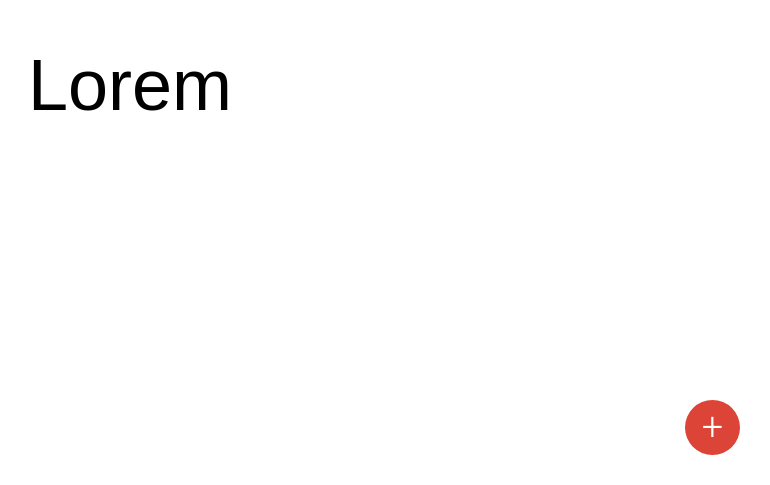
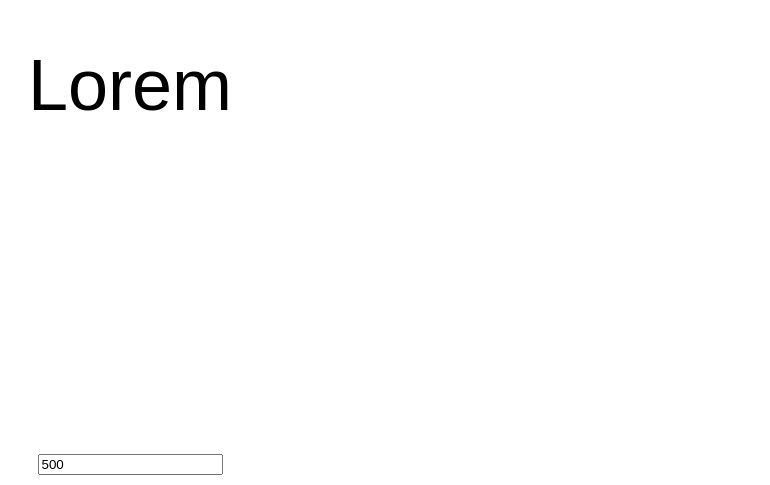
Before and after one commit to muniz95/dynabook, a React (Create React App) app: page / in a window 1280 px wide. Shown: the part 315-800 px from the top of the page, without its empty margins (510-1280 px from the left). Built offline with nearby package versions, Linux system fonts and the light colour scheme.

Commit message:
Added an input for interval in ms between words

```diff
--- a/src/App.tsx
+++ b/src/App.tsx
@@ -3,13 +3,14 @@ import './App.css';
 
 const App = () => {
   const [pageSlip, setPageSlip] = React.useState<number>(500);
+  const [isFooterVisible, setIsFooterVisible] = React.useState<boolean>(true);
   const [text, setText] = React.useState<string[]>([]);
   const [currentWordPosition, setCurrentWordPosition] = React.useState(0);
   const [isReading, setIsReading] = React.useState(false);
-  const [intervalId, setIntervalId] = React.useState<NodeJS.Timeout | null>(null);
+  const currentTimer = React.useRef<NodeJS.Timeout>();
 
   const startReadout = (startPosition: number) => {
-    const thread = setInterval(function () {
+    currentTimer.current = setInterval(function () {
       if (startPosition < text.length - 1) {
         setCurrentWordPosition(state => state + 1);
       } else {
@@ -18,26 +19,23 @@ const App = () => {
       }
       startPosition++;
     }, pageSlip)
-    setIntervalId(thread);
+  }
+
+  const handlePageSlip = ({ target }: React.ChangeEvent<HTMLInputElement>) => {
+    setPageSlip(target.valueAsNumber);
   }
 
   const showText = () => {
-    console.log('iniciando leitura');
-
     setIsReading(true);
     startReadout(0);
   };
 
   const stopText = () => {
-    console.log('leitura pausada');
-
     setIsReading(false);
-    clearInterval(intervalId!)
+    clearInterval(currentTimer.current);
   };
 
   const resumeText = () => {
-    console.log('continuando leitura');
-
     setIsReading(true);
     startReadout(currentWordPosition);
   };
@@ -46,6 +44,9 @@ const App = () => {
     const sampleText = 'Lorem ipsum dolor sit amet, consectetur adipiscing elit.';
     setText(sampleText.split(' '));
   }, []);
+  React.useEffect(() => {
+    setIsFooterVisible(!isReading);
+  }, [isReading]);
 
   const currentWord = text[currentWordPosition]
   const buttonAction = isReading
@@ -57,15 +58,12 @@ const App = () => {
   return (
     <div className="app">
       <div className="container">
-        <div>
-          <span onClick={() => buttonAction()} className="current-word">{currentWord}</span>
-        </div>
-        <div>
-          <div id="add-text">
-            <p className="plus">+</p>
-          </div>
-        </div>
+        <span onClick={() => buttonAction()} className="current-word">{currentWord}</span>
       </div>
+      <footer hidden={!isFooterVisible}>
+        <input type="number" name="pageSlip" id="pageSlip" defaultValue={pageSlip}
+          onChange={handlePageSlip} />
+      </footer>
     </div>
   )
 };
--- a/src/index.css
+++ b/src/index.css
@@ -5,6 +5,12 @@ html, body, #root {
   font-family: sans-serif;
 }
 
+footer {
+  position: fixed;
+  bottom: 10px;
+  width: 100%;
+}
+
 .current-word {
   font-size: 72px;
 }
```
